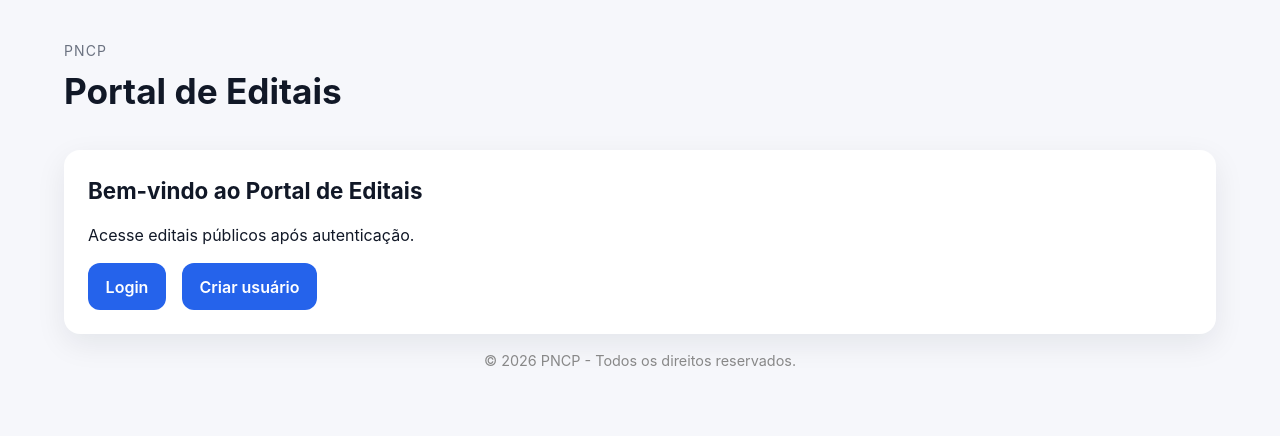
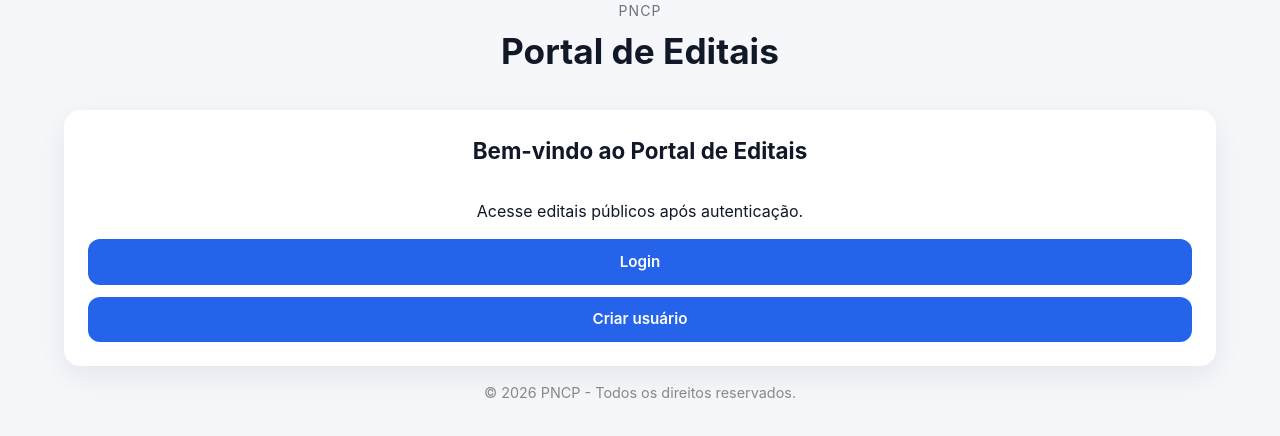
Before and after one commit to byasun/Novo_PNCP, a React (Vite) app in the folder frontend/react/: page / in a window 1280 px wide. Shown: the top 436 px of the page. Built offline with nearby package versions, Linux system fonts and the light colour scheme; no server answers.

Commit message:
ajuste de visuais

```diff
--- a/frontend/react/src/App.css
+++ b/frontend/react/src/App.css
@@ -1,3 +1,156 @@
+/* Mobile S: até 320px */
+@media (max-width: 320px) {
+  .card {
+    max-width: 98vw;
+    padding: 0.3rem;
+    border-radius: 0.3rem;
+  }
+  .btn {
+    font-size: 0.85rem;
+    padding: 0.5rem 0.2rem;
+  }
+  h2 {
+    font-size: 0.9rem;
+  }
+  h1 {
+    font-size: 1rem;
+  }
+}
+
+/* Mobile M: 321px a 375px */
+@media (min-width: 321px) and (max-width: 375px) {
+  .card {
+    max-width: 98vw;
+    padding: 0.4rem;
+    border-radius: 0.35rem;
+  }
+  .btn {
+    font-size: 0.92rem;
+    padding: 0.55rem 0.3rem;
+  }
+  h2 {
+    font-size: 0.98rem;
+  }
+  h1 {
+    font-size: 1.1rem;
+  }
+}
+
+/* Mobile L: 376px a 425px */
+@media (min-width: 376px) and (max-width: 425px) {
+  .card {
+    max-width: 99vw;
+    padding: 0.5rem;
+    border-radius: 0.4rem;
+  }
+  .btn {
+    font-size: 0.98rem;
+    padding: 0.6rem 0.4rem;
+  }
+  h2 {
+    font-size: 1.05rem;
+  }
+  h1 {
+    font-size: 1.2rem;
+  }
+}
+
+/* Tablet: 426px a 768px */
+@media (min-width: 426px) and (max-width: 768px) {
+  #root {
+    margin-left: auto;
+    margin-right: auto;
+    padding: 0 0.1rem;
+  }
+  .card {
+    max-width: 98vw;
+    padding: 0.5rem;
+    border-radius: 0.4rem;
+  }
+  .btn {
+    font-size: 0.95rem;
+    padding: 0.6rem 0.3rem;
+  }
+  h2 {
+    font-size: 1rem;
+  }
+  h1 {
+    font-size: 1.2rem;
+  }
+}
+
+/* Laptop: 769px a 1024px */
+@media (min-width: 769px) and (max-width: 1024px) {
+  #root {
+    margin-left: auto;
+    margin-right: auto;
+    padding: 0 0.1rem;
+  }
+  .card {
+    max-width: 98vw;
+    padding: 0.5rem;
+    border-radius: 0.4rem;
+  }
+  .btn {
+    font-size: 0.95rem;
+    padding: 0.6rem 0.3rem;
+  }
+  h2 {
+    font-size: 1rem;
+  }
+  h1 {
+    font-size: 1.2rem;
+  }
+}
+
+/* Laptop L: 1025px a 1440px */
+@media (min-width: 1025px) and (max-width: 1440px) {
+  #root {
+    margin-left: auto;
+    margin-right: auto;
+    padding: 0 0.1rem;
+  }
+  .card {
+    max-width: 98vw;
+    padding: 0.5rem;
+    border-radius: 0.4rem;
+  }
+  .btn {
+    font-size: 0.95rem;
+    padding: 0.6rem 0.3rem;
+  }
+  h2 {
+    font-size: 1rem;
+  }
+  h1 {
+    font-size: 1.2rem;
+  }
+}
+
+/* 4K: 1441px a 2560px */
+@media (min-width: 1441px) and (max-width: 2560px) {
+  #root {
+    margin-left: auto;
+    margin-right: auto;
+    padding: 0 0.1rem;
+  }
+  .card {
+    max-width: 98vw;
+    padding: 0.5rem;
+    border-radius: 0.4rem;
+  }
+  .btn {
+    font-size: 0.95rem;
+    padding: 0.6rem 0.3rem;
+  }
+  h2 {
+    font-size: 1rem;
+  }
+  h1 {
+    font-size: 1.2rem;
+  }
+}
+
 .table__head--flex,
 .table__row--flex {
   display: flex;
@@ -7,16 +160,20 @@
 .table__col {
   flex: 1;
 }
+
 .table__col--left {
   text-align: left;
 }
+
 .table__col--center {
   text-align: center;
 }
+
 #root {
   max-width: 1200px;
-  margin: 0 auto;
-  padding: 2.5rem 1.5rem 4rem;
+  margin-left: auto;
+  margin-right: auto;
+  padding: 0 1.5rem;
   font-family: 'Inter', system-ui, -apple-system, sans-serif;
   color: #111827;
 }
@@ -39,8 +196,16 @@ body {
 .app__header {
   display: flex;
   align-items: center;
-  justify-content: space-between;
+  justify-content: center;
   gap: 1rem;
+  width: 100%;
+  margin: 0 auto;
+}
+
+.app__header > * {
+  display: flex;
+  flex-direction: column;
+  align-items: center;
 }
 
 .nav {
@@ -113,8 +278,35 @@ h2 {
 
 .actions {
   display: flex;
-  flex-wrap: wrap;
+  flex-direction: column;
+  align-items: center;
   gap: 0.75rem;
+}
+
+.actions .btn,
+.actions button,
+.actions a.btn {
+  width: 100%;
+  max-width: 100%;
+  justify-content: center;
+}
+
+/* Exceções para EditaisPage e EditalDetailPage */
+.actions--editais,
+.actions--edital-detail {
+  display: flex;
+  flex-direction: row;
+  align-items: flex-start;
+  gap: 0.75rem;
+}
+.actions--editais .btn,
+.actions--editais button,
+.actions--editais a.btn,
+.actions--edital-detail .btn,
+.actions--edital-detail button,
+.actions--edital-detail a.btn {
+  width: auto;
+  max-width: none;
 }
 
 label {
@@ -179,7 +371,6 @@ input {
   margin-bottom: 1rem;
   flex-wrap: wrap;
 }
-
 
 /* Ajuste para 4 colunas maiores, sem ultrapassar o card */
 .table__head,
--- a/frontend/react/src/pages/CreateUserPage.jsx
+++ b/frontend/react/src/pages/CreateUserPage.jsx
@@ -23,7 +23,9 @@ const CreateUserPage = () => {
   return (
     <div className="grid">
       <div className="card">
-        <SignUp routing="path" path="/users/new" />
+        <div className="actions">
+          <SignUp routing="path" path="/users/new" />
+        </div>
       </div>
     </div>
   );
--- a/frontend/react/src/pages/LandingPage.jsx
+++ b/frontend/react/src/pages/LandingPage.jsx
@@ -1,17 +1,19 @@
-import React from 'react'
-import { Link } from 'react-router-dom'
+import React from 'react';
+
+const clerkSignInUrl = import.meta.env.VITE_CLERK_SIGNIN_URL;
+const clerkSignUpUrl = import.meta.env.VITE_CLERK_SIGNUP_URL;
 
 const LandingPage = () => (
   <div className="grid">
-    <div className="card">
+    <div className="card" style={{ display: 'flex', flexDirection: 'column', alignItems: 'center', textAlign: 'center' }}>
       <h2>Bem-vindo ao Portal de Editais</h2>
       <p>Acesse editais públicos após autenticação.</p>
-      <div style={{ display: 'flex', gap: '1rem' }}>
-        <Link className="btn" to="/login">Login</Link>
-        <Link className="btn" to="/users/new">Criar usuário</Link>
+      <div className="actions" style={{ width: '100%' }}>
+        <a className="btn" href={clerkSignInUrl} target="_blank" rel="noopener noreferrer">Login</a>
+        <a className="btn" href={clerkSignUpUrl} target="_blank" rel="noopener noreferrer">Criar usuário</a>
       </div>
     </div>
   </div>
-)
+);
 
-export default LandingPage
+export default LandingPage;
--- a/frontend/react/src/pages/LoginPage.jsx
+++ b/frontend/react/src/pages/LoginPage.jsx
@@ -22,7 +22,9 @@ const LoginPage = () => {
   return (
     <div className="grid">
       <div className="card">
-        <SignIn routing="path" path="/login" />
+        <div className="actions">
+          <SignIn routing="path" path="/login" />
+        </div>
       </div>
     </div>
   );
--- a/frontend/react/src/pages/NotFoundPage.jsx
+++ b/frontend/react/src/pages/NotFoundPage.jsx
@@ -5,9 +5,11 @@ const NotFoundPage = () => (
   <div className="card">
     <h2>Página não encontrada</h2>
     <p>Verifique a URL ou retorne ao início.</p>
-    <Link className="btn" to="/editais">
-      Ir para editais
-    </Link>
+    <div className="actions">
+      <Link className="btn" to="/editais">
+        Ir para editais
+      </Link>
+    </div>
   </div>
 )
 
--- a/frontend/react/src/pages/SsoCallbackPage.jsx
+++ b/frontend/react/src/pages/SsoCallbackPage.jsx
@@ -16,9 +16,11 @@ const SsoCallbackPage = () => {
   return (
     <div className="grid">
       <div className="card">
-        <h2>Processando autenticação...</h2>
-        {!isLoaded && <p>Aguardando Clerk...</p>}
-        {isLoaded && !isSignedIn && <p>Erro: não autenticado pelo Clerk.</p>}
+        <div className="actions">
+          <h2>Processando autenticação...</h2>
+          {!isLoaded && <p>Aguardando Clerk...</p>}
+          {isLoaded && !isSignedIn && <p>Erro: não autenticado pelo Clerk.</p>}
+        </div>
       </div>
     </div>
   );
```
